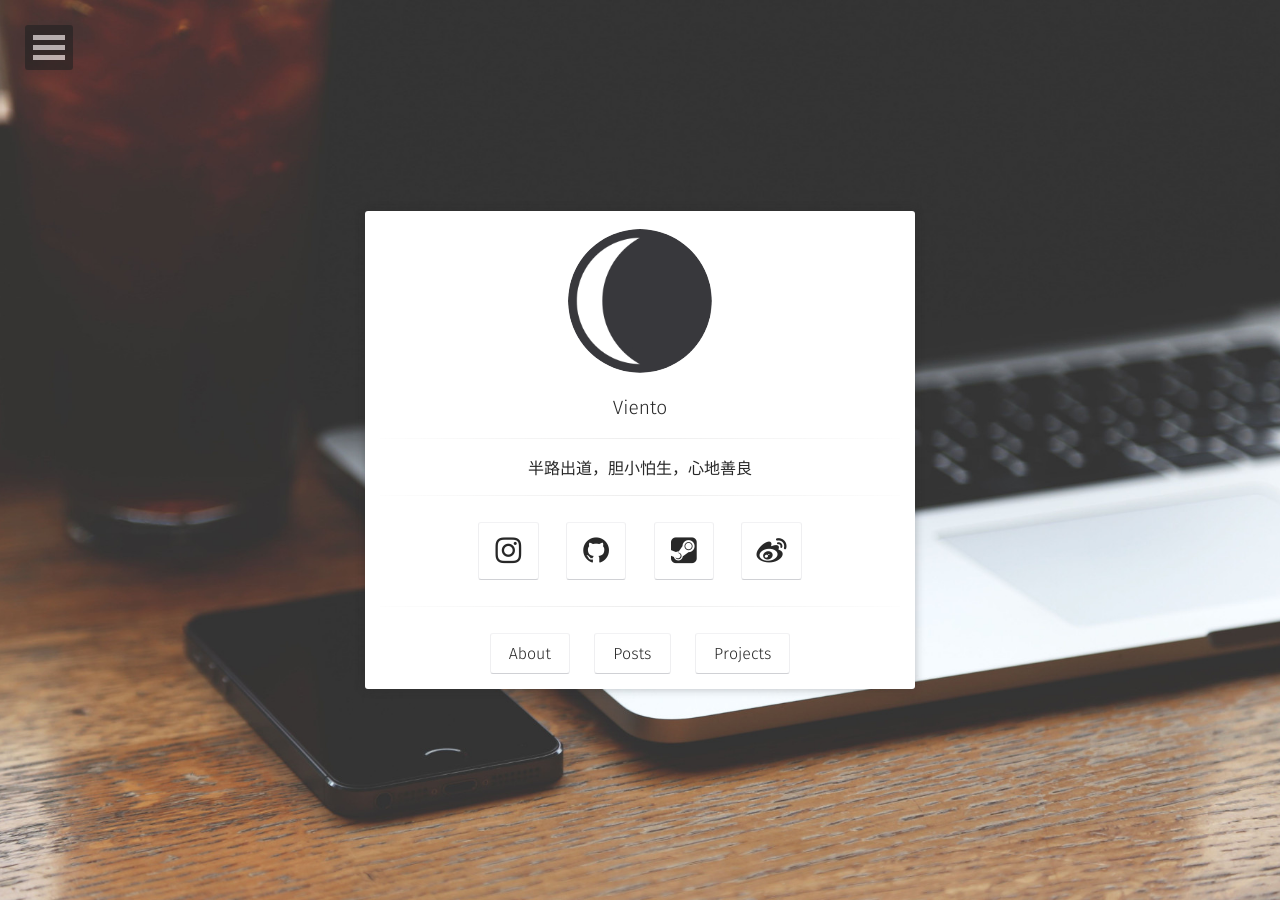
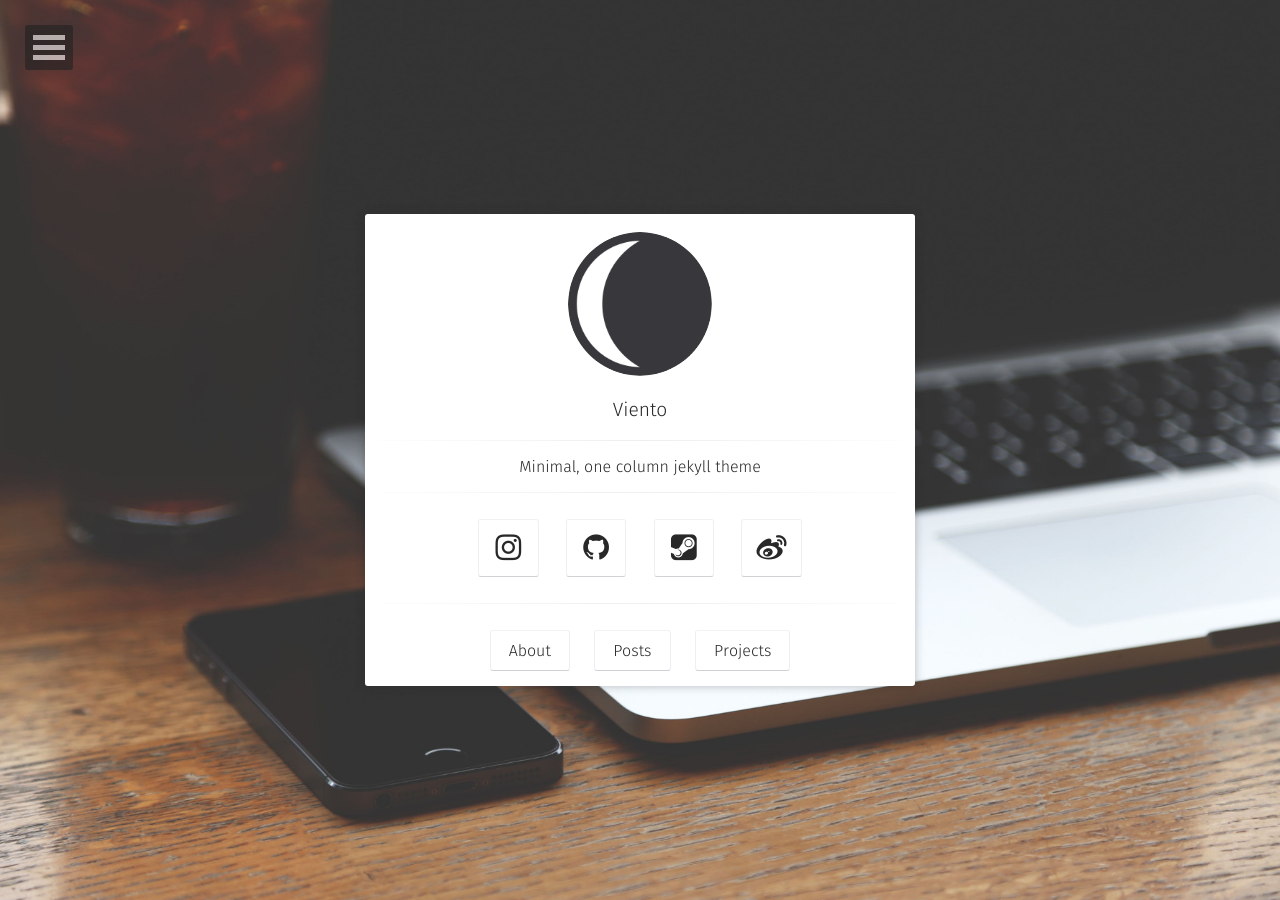
Before and after one commit to dawven/one, a Jekyll site: the page built from index.html, in a window 1280 px wide. Built offline with Jekyll 4.4.1, drawn with Linux system fonts in a browser that asks for light colours; some web fonts are replaced.

Commit message:
优化中

```diff
--- a/_config.yml
+++ b/_config.yml
@@ -1,7 +1,7 @@
 # Site
 title:              Viento
-bio:                '半路出道，胆小怕生，心地善良'
-description:        "中国地质大学（武汉）13级，爱好数据分析，熟悉Python和R"
+bio:                'Minimal, one column jekyll theme'
+description:        "Moon is a minimal, one column jekyll theme for your blog"
 reading_time:       true
 words_per_minute:   200
 logo:               'assets/img/logo.png'
```
